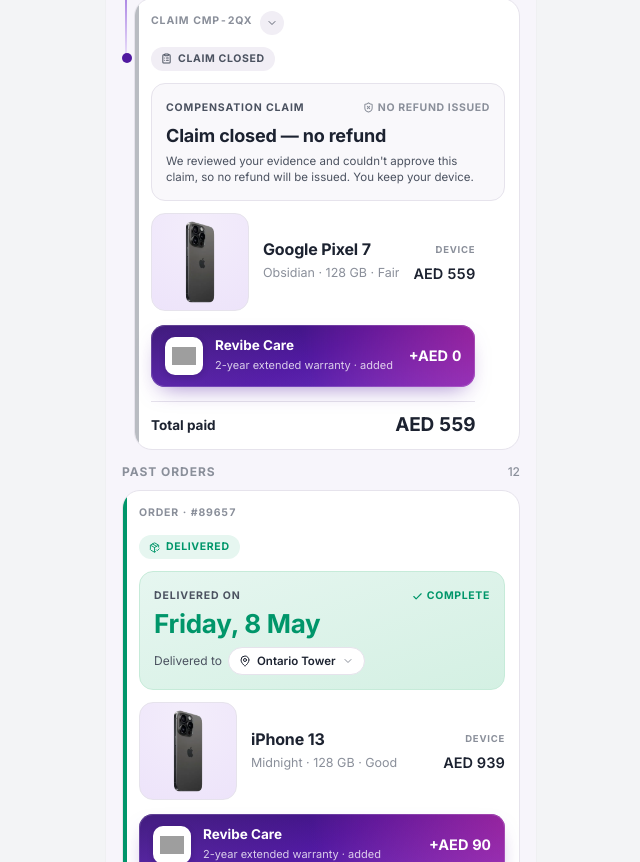
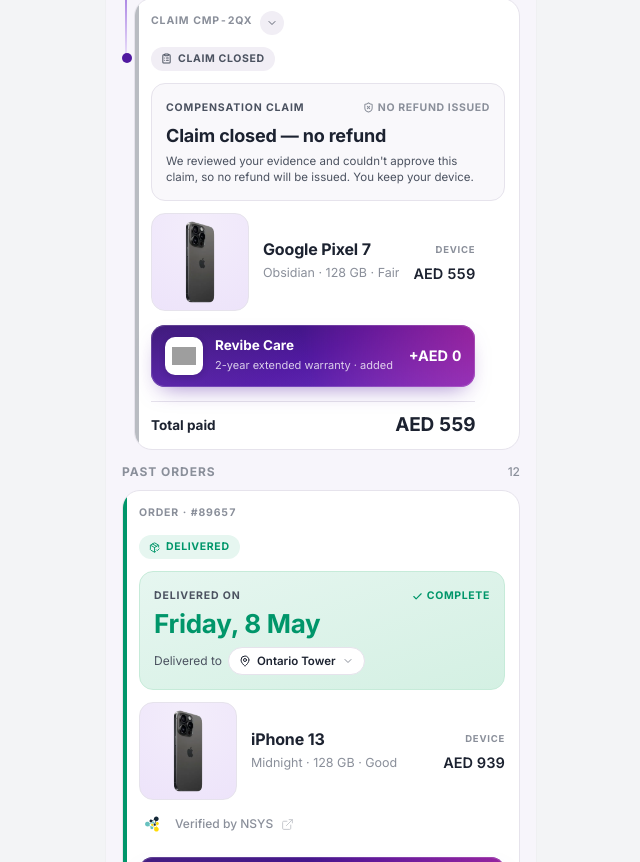
Before and after one commit to andrea-revibe/my-account-redesign-v2, a React (Vite) app: page / in a window 1280 px wide. Shown: the part 11138-12000 px from the top of the page, without its empty margins (319-959 px from the left). Built offline with nearby package versions, Linux system fonts and the light colour scheme; grey boxes are pictures that could not be loaded.

Commit message:
added NSYS report link to delivered card

```diff
--- a/src/components/PastOrderCard.jsx
+++ b/src/components/PastOrderCard.jsx
@@ -12,6 +12,7 @@
   Sparkles,
   PackageCheck,
   RotateCcw,
+  ExternalLink,
 } from 'lucide-react'
 import { cancellationStepsFor, statusExplanation } from '../lib/statuses'
 import Timeline from './Timeline'
@@ -50,7 +51,14 @@
         <OrderEyebrow id={order.id} />
         <DeliveredStatePill />
         <DeliveredHero order={order} />
-        <ProductSummary order={order} />
+        <ProductSummary
+          order={order}
+          afterRow={
+            order.conditionReport?.url ? (
+              <ConditionReportChip report={order.conditionReport} />
+            ) : null
+          }
+        />
         {history.length > 0 && <HistoryThread events={history} />}
         <div className="flex flex-col gap-2 pt-2.5 border-t border-line-2 -mx-1 px-1">
           <PastButton
@@ -100,6 +108,32 @@
     </div>
   )
 }
+
+// Third-party (NSYS) device condition report. Deliberately a quiet, borderless
+// inline link so it stays subordinate to the Revibe Care block and the primary
+// "I need help" CTA. Links out to the NSYS-hosted report (decorative
+// placeholder here, like the DHL tracking link). Kept local — the card owns
+// this affordance, not the shared ProductSummary row.
+function ConditionReportChip({ report }) {
+  return (
+    <a
+      href={report.url}
+      target="_blank"
+      rel="noreferrer"
+      aria-label="View the NSYS device condition report (opens in a new tab)"
+      className="group inline-flex items-center gap-2 text-[12px] font-medium text-muted hover:text-ink transition-colors"
+    >
+      <img src="/nsys-icon.svg" alt="" className="w-7 h-7 shrink-0" />
+      <span>Verified by NSYS</span>
+      <ExternalLink
+        size={13}
+        strokeWidth={1.75}
+        className="opacity-50 group-hover:opacity-100 transition-opacity"
+      />
+    </a>
+  )
+}
+
 function PastButton({ icon: Icon, label, onClick, tone = 'muted', full }) {
   const styles = {
     brand:
--- a/src/components/ProductSummary.jsx
+++ b/src/components/ProductSummary.jsx
@@ -17,7 +17,7 @@
 // `tone`. Owns thumbnail, name, variant, the Revibe Care callout, and the
 // price breakdown — but no chevron / expand state (the card owns the tap
 // target). Design: docs/handoff/product-summary/design.md (Direction C).
-export function ProductSummary({ order, tone = 'light', className = '' }) {
+export function ProductSummary({ order, tone = 'light', className = '', afterRow = null }) {
   const hero = tone === 'hero'
   const hasWarranty = order.warranty != null
   const fmt = (n) => `${order.currency} ${n.toLocaleString()}`
@@ -81,6 +81,8 @@
           </div>
         </div>
       </div>
+
+      {afterRow && <div className="mt-2.5">{afterRow}</div>}
 
       {hasWarranty && (
         <>
--- a/src/data/journeys/initialOrder.js
+++ b/src/data/journeys/initialOrder.js
@@ -27,6 +27,10 @@
   timeline: {
     created: '19 May · 10:30 AM',
   },
+  conditionReport: {
+    url: 'https://www.nsysgroup.com',
+    reportId: 'NSYS-89610-C8B5',
+  },
   product: {
     name: 'iPhone 13',
     variant: 'Midnight · 128 GB · Good',
--- a/src/data/orders/baseline.js
+++ b/src/data/orders/baseline.js
@@ -178,6 +178,10 @@
       shipped: '6 May · 11:02 AM',
       delivered: '8 May · 3:14 PM',
     },
+    conditionReport: {
+      url: 'https://www.nsysgroup.com',
+      reportId: 'NSYS-89657-A7C3',
+    },
     product: {
       name: 'iPhone 13',
       variant: 'Midnight · 128 GB · Good',
@@ -212,6 +216,10 @@
       quality_check: '26 May · 10:05 AM',
       shipped: '27 May · 9:12 AM',
       delivered: '28 May · 1:40 PM',
+    },
+    conditionReport: {
+      url: 'https://www.nsysgroup.com',
+      reportId: 'NSYS-89701-B2E9',
     },
     product: {
       name: 'iPad Pro 11″',
@@ -251,6 +259,10 @@
       quality_check: '25 May · 11:20 AM',
       shipped: '27 May · 8:40 AM',
       delivered: '29 May · 2:05 PM',
+    },
+    conditionReport: {
+      url: 'https://www.nsysgroup.com',
+      reportId: 'NSYS-89702-F4D1',
     },
     product: {
       name: 'MacBook Air 13″',
```
Also changed, not shown: public/nsys-icon.svg (added), 5 other files (tests, documents, lock files or other folders).
